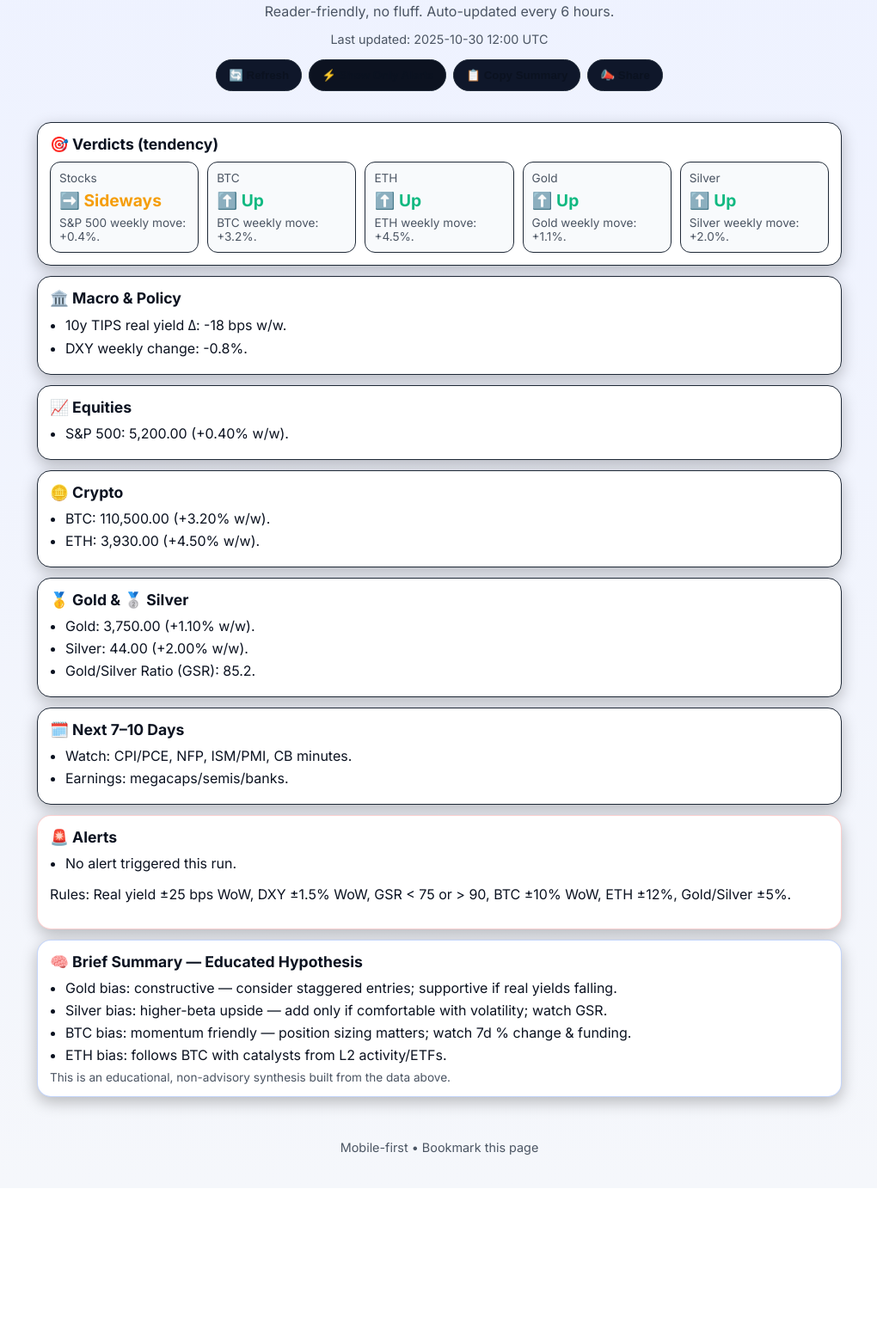
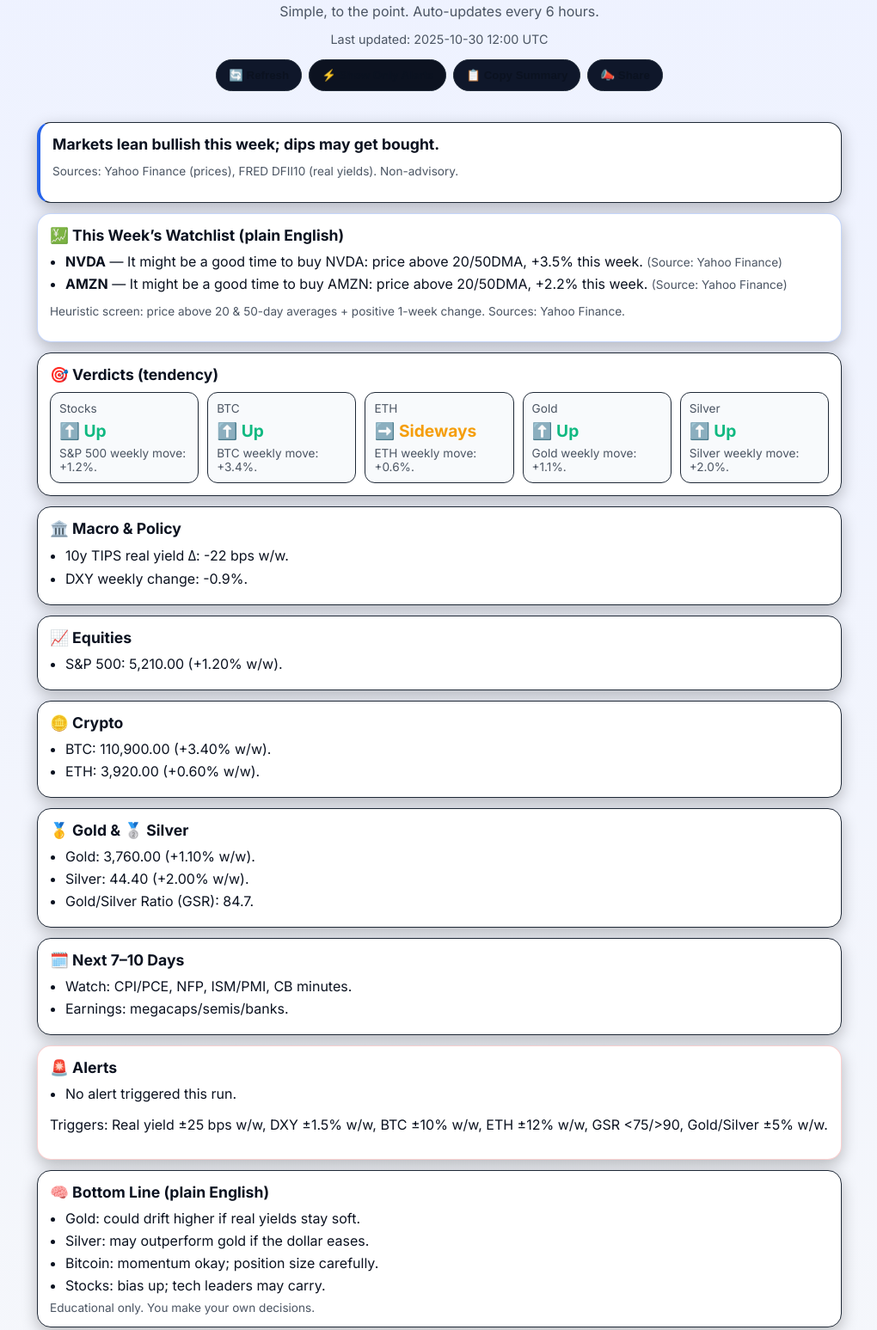
Before and after one commit to HD-883/market-digest, a plain HTML site: page index.html in a window 1280 px wide. Shown: the part 54-1601 px from the top of the page at 86% size, without its empty margins (129-1149 px from the left). Before the commit the page ends 1436 px from the top, so only its background shows below. Drawn offline with Linux system fonts and the light colour scheme.

Commit message:
Add files via upload

```diff
--- a/data.json
+++ b/data.json
@@ -3,18 +3,18 @@
   "verdicts": [
     {
       "asset": "Stocks",
-      "trend": "Sideways",
-      "note": "S&P 500 weekly move: +0.4%."
+      "trend": "Up",
+      "note": "S&P 500 weekly move: +1.2%."
     },
     {
       "asset": "BTC",
       "trend": "Up",
-      "note": "BTC weekly move: +3.2%."
+      "note": "BTC weekly move: +3.4%."
     },
     {
       "asset": "ETH",
-      "trend": "Up",
-      "note": "ETH weekly move: +4.5%."
+      "trend": "Sideways",
+      "note": "ETH weekly move: +0.6%."
     },
     {
       "asset": "Gold",
@@ -28,20 +28,20 @@
     }
   ],
   "macro": [
-    "10y TIPS real yield \u0394: -18 bps w/w.",
-    "DXY weekly change: -0.8%."
+    "10y TIPS real yield \u0394: -22 bps w/w.",
+    "DXY weekly change: -0.9%."
   ],
   "equities": [
-    "S&P 500: 5,200.00 (+0.40% w/w)."
+    "S&P 500: 5,210.00 (+1.20% w/w)."
   ],
   "crypto": [
-    "BTC: 110,500.00 (+3.20% w/w).",
-    "ETH: 3,930.00 (+4.50% w/w)."
+    "BTC: 110,900.00 (+3.40% w/w).",
+    "ETH: 3,920.00 (+0.60% w/w)."
   ],
   "metals": [
-    "Gold: 3,750.00 (+1.10% w/w).",
-    "Silver: 44.00 (+2.00% w/w).",
-    "Gold/Silver Ratio (GSR): 85.2."
+    "Gold: 3,760.00 (+1.10% w/w).",
+    "Silver: 44.40 (+2.00% w/w).",
+    "Gold/Silver Ratio (GSR): 84.7."
   ],
   "events": [
     "Watch: CPI/PCE, NFP, ISM/PMI, CB minutes.",
@@ -49,5 +49,17 @@
   ],
   "alerts": [
     "No alert triggered this run."
+  ],
+  "watchlist": [
+    {
+      "ticker": "NVDA",
+      "reason": "It might be a good time to buy NVDA: price above 20/50DMA, +3.5% this week.",
+      "wk_change_pct": 3.5
+    },
+    {
+      "ticker": "AMZN",
+      "reason": "It might be a good time to buy AMZN: price above 20/50DMA, +2.2% this week.",
+      "wk_change_pct": 2.2
+    }
   ]
 }
--- a/index.html
+++ b/index.html
@@ -4,7 +4,7 @@
   <meta charset="utf-8" />
   <meta name="viewport" content="width=device-width, initial-scale=1" />
   <title>Weekly Market Signals Digest</title>
-  <meta name="description" content="Ultra-concise weekly signals for Stocks, Bitcoin, Ethereum, Gold, and Silver. Auto-updated.">
+  <meta name="description" content="Plain-English weekly signals for Stocks, Bitcoin, Ethereum, Gold, and Silver. Auto-updated.">
   <link rel="preconnect" href="https://fonts.googleapis.com">
   <link href="https://fonts.googleapis.com/css2?family=Inter:wght@400;600;700&display=swap" rel="stylesheet">
   <link rel="stylesheet" href="styles.css">
@@ -12,7 +12,7 @@
 <body>
   <header class="wrap header">
     <h1>📊 Weekly Market Signals Digest</h1>
-    <p class="sub">Reader-friendly, no fluff. Auto-updated every 6 hours.</p>
+    <p class="sub">Simple, to the point. Auto-updates every 6 hours.</p>
     <p class="date">Last updated: <span id="lastUpdated">—</span></p>
 
     <div class="actions">
@@ -24,6 +24,17 @@
   </header>
 
   <main class="wrap" id="contentRoot">
+    <section id="headline" class="card hero">
+      <h2 id="headlineText">Market view loading…</h2>
+      <p class="muted small">Sources: Yahoo Finance (prices), FRED DFII10 (real yields). Non-advisory.</p>
+    </section>
+
+    <section id="watchlist" class="card highlight">
+      <h2>💹 This Week’s Watchlist (plain English)</h2>
+      <ul id="watchlistList" class="bullets"></ul>
+      <p class="muted small">Heuristic screen: price above 20 & 50-day averages + positive 1-week change. Sources: Yahoo Finance.</p>
+    </section>
+
     <section id="verdicts" class="card">
       <h2>🎯 Verdicts (tendency)</h2>
       <div id="verdictGrid" class="grid"></div>
@@ -57,13 +68,13 @@
     <section id="alerts" class="card alert">
       <h2>🚨 Alerts</h2>
       <ul id="alertsList" class="bullets"></ul>
-      <p class="hint">Rules: Real yield ±25 bps WoW, DXY ±1.5% WoW, GSR &lt; 75 or &gt; 90, BTC ±10% WoW, ETH ±12%, Gold/Silver ±5%.</p>
+      <p class="hint">Triggers: Real yield ±25 bps w/w, DXY ±1.5% w/w, BTC ±10% w/w, ETH ±12% w/w, GSR &lt;75/&gt;90, Gold/Silver ±5% w/w.</p>
     </section>
 
-    <section id="summary" class="card highlight">
-      <h2>🧠 Brief Summary — Educated Hypothesis</h2>
+    <section id="summary" class="card">
+      <h2>🧠 Bottom Line (plain English)</h2>
       <ul id="summaryList" class="bullets"></ul>
-      <div class="note">This is an educational, non-advisory synthesis built from the data above.</div>
+      <div class="note">Educational only. You make your own decisions.</div>
     </section>
   </main>
 
@@ -72,7 +83,6 @@
   </footer>
 
   <script>
-  let rawData = null;
   let alertsOnly = false;
 
   async function fetchData() {
@@ -87,11 +97,37 @@
     return '➡️';
   }
 
+  function plainHeadline(vs) {
+    const ups = vs.filter(v => (v.trend||'').toLowerCase()==='up').length;
+    const downs = vs.filter(v => (v.trend||'').toLowerCase()==='down').length;
+    if (ups >= 3) return 'Markets lean bullish this week; dips may get bought.';
+    if (downs >= 3) return 'Caution: more signals point down; keep risk tight.';
+    return 'Mixed signals: pick spots; watch alerts and dollar moves.';
+  }
+
+  function buildSummary(d) {
+    const out = [];
+    const vmap = {};
+    (d.verdicts || []).forEach(v => { vmap[v.asset] = (v.trend || 'Sideways').toLowerCase(); });
+
+    if (vmap['Gold'] === 'up') out.push('Gold: could drift higher if real yields stay soft.');
+    if (vmap['Silver'] === 'up') out.push('Silver: may outperform gold if the dollar eases.');
+    if (vmap['BTC'] === 'up') out.push('Bitcoin: momentum okay; position size carefully.');
+    if (vmap['ETH'] === 'up') out.push('Ethereum: follows BTC; watch L2/ETF headlines.');
+    if (vmap['Stocks'] === 'up') out.push('Stocks: bias up; tech leaders may carry.');
+    if (vmap['Stocks'] === 'down') out.push('Stocks: be selective or defensive until breadth improves.');
+    if (!out.length) out.push('Base case: Sideways — wait for clearer signals.');
+    return out;
+  }
+
   function render(d) {
-    rawData = d;
     document.getElementById('lastUpdated').textContent = d.last_updated || '—';
+    document.getElementById('headlineText').textContent = plainHeadline(d.verdicts || []);
 
-    // Verdicts
+    const wl = d.watchlist || [];
+    const wlEl = document.getElementById('watchlistList');
+    wlEl.innerHTML = wl.length ? wl.map(w => `<li><strong>${w.ticker}</strong> — ${w.reason} <span class="muted small">(Source: Yahoo Finance)</span></li>`).join('') : '<li class="muted">No clear setups this run.</li>';
+
     const vgrid = document.getElementById('verdictGrid');
     vgrid.innerHTML = (d.verdicts || []).map(item => `
       <div class="tile">
@@ -101,11 +137,10 @@
       </div>
     `).join('');
 
-    // Bullets
-    function fill(id, arr) {
+    const fill = (id, arr) => {
       const el = document.getElementById(id);
       el.innerHTML = (arr || []).map(x => `<li>${x}</li>`).join('');
-    }
+    };
     fill('macroList', d.macro);
     fill('equitiesList', d.equities);
     fill('cryptoList', d.crypto);
@@ -113,39 +148,17 @@
     fill('eventsList', d.events);
     fill('alertsList', d.alerts);
 
-    buildSummary(d);
+    const sList = buildSummary(d);
+    document.getElementById('summaryList').innerHTML = sList.map(x => `<li>${x}</li>`).join('');
+
     applyAlertsFilter();
   }
 
-  // Bottom summary (non-advisory heuristics)
-  function buildSummary(d) {
-    const out = [];
-    const vmap = {};
-    (d.verdicts || []).forEach(v => { vmap[v.asset] = (v.trend || 'Sideways').toLowerCase(); });
-
-    if (vmap['Gold'] === 'up') out.push('Gold bias: constructive — consider staggered entries; supportive if real yields falling.');
-    if (vmap['Silver'] === 'up') out.push('Silver bias: higher-beta upside — add only if comfortable with volatility; watch GSR.');
-    if (vmap['BTC'] === 'up') out.push('BTC bias: momentum friendly — position sizing matters; watch 7d % change & funding.');
-    if (vmap['ETH'] === 'up') out.push('ETH bias: follows BTC with catalysts from L2 activity/ETFs.');
-    if (vmap['Stocks'] === 'up') out.push('Equities bias: selective risk-on — favour quality/breadth improvement.');
-    if (vmap['Stocks'] === 'down') out.push('Equities caution: trim risk or rotate defensives until breadth improves.');
-
-    const alerts = (d.alerts || []).filter(a => a && a.indexOf('No alert') === -1);
-    if (alerts.some(a => a.includes('GSR'))) out.push('Signal: GSR extreme — potential relative move in silver vs gold.');
-    if (alerts.some(a => a.includes('DXY'))) out.push('Signal: Dollar swing — cross-asset impact likely near-term.');
-    if (alerts.some(a => a.includes('Real yield'))) out.push('Signal: Real-yield shift — reassess risk vs hedges.');
-
-    if (out.length === 0) out.push('Base case: Sideways — stay diversified; await stronger signals.');
-
-    const ul = document.getElementById('summaryList');
-    ul.innerHTML = out.map(x => `<li>${x}</li>`).join('');
-  }
-
   function applyAlertsFilter() {
-    const ids = ['verdicts','macro','equities','crypto','metals','events'];
+    const ids = ['headline','watchlist','verdicts','macro','equities','crypto','metals','events'];
     ids.forEach(id => {
       const el = document.getElementById(id);
-      el.style.display = alertsOnly ? 'none' : '';
+      el.style.display = alertsOnly ? (id==='alerts' || id==='summary' ? '' : 'none') : '';
     });
     document.getElementById('alerts').style.display = '';
     document.getElementById('summary').style.display = '';
@@ -163,14 +176,12 @@
     document.getElementById('alertsBtn').addEventListener('click', () => { alertsOnly = !alertsOnly; applyAlertsFilter(); });
 
     document.getElementById('copyBtn').addEventListener('click', async () => {
-      const items = Array.from(document.querySelectorAll('#summaryList li')).map(li => '• ' + li.textContent);
-      const text = `Weekly Market Signals — Brief Summary\n\n` + items.join('\n');
+      const text = document.querySelector('#summary').innerText.trim();
       try { await navigator.clipboard.writeText(text); alert('Summary copied.'); } catch(_) { alert('Copy failed.'); }
     });
 
     document.getElementById('shareBtn').addEventListener('click', async () => {
-      const items = Array.from(document.querySelectorAll('#summaryList li')).map(li => '• ' + li.textContent);
-      const text = `Weekly Market Signals — Brief Summary\n\n` + items.join('\n');
+      const text = document.querySelector('#summary').innerText.trim();
       if (navigator.share) {
         try { await navigator.share({ title: 'Weekly Market Summary', text }); } catch(_) {}
       } else {
--- a/styles.css
+++ b/styles.css
@@ -1,3 +1,4 @@
+
 :root { --bg:#0b0f14; --card:#111827; --ink:#e5e7eb; --muted:#9ca3af; --green:#10b981; --red:#ef4444; --amber:#f59e0b; --focus:#2563eb; }
 *{ box-sizing:border-box }
 body{ margin:0; font-family:Inter, system-ui, -apple-system, Segoe UI, Roboto, Arial, sans-serif; color:var(--ink); background:linear-gradient(180deg,#070a0f 0%, #0b0f14 100%); }
@@ -14,7 +15,9 @@ h1{ font-size:1.6rem; margin:0 0 8px }
 .btn.alt{ background:#0c1220 }
 
 .card{ background:var(--card); border:1px solid #1f2937; border-radius:16px; padding:14px; margin:12px 0; box-shadow:0 6px 18px rgba(0,0,0,.25) }
+.hero{ border-left:4px solid var(--focus) }
 h2{ font-size:1.1rem; margin:0 0 10px }
+.small{ font-size:.85rem }
 .bullets{ margin:0; padding-left:18px }
 .bullets li{ margin:6px 0 }
 
```
Also changed, not shown: 1 other file.
